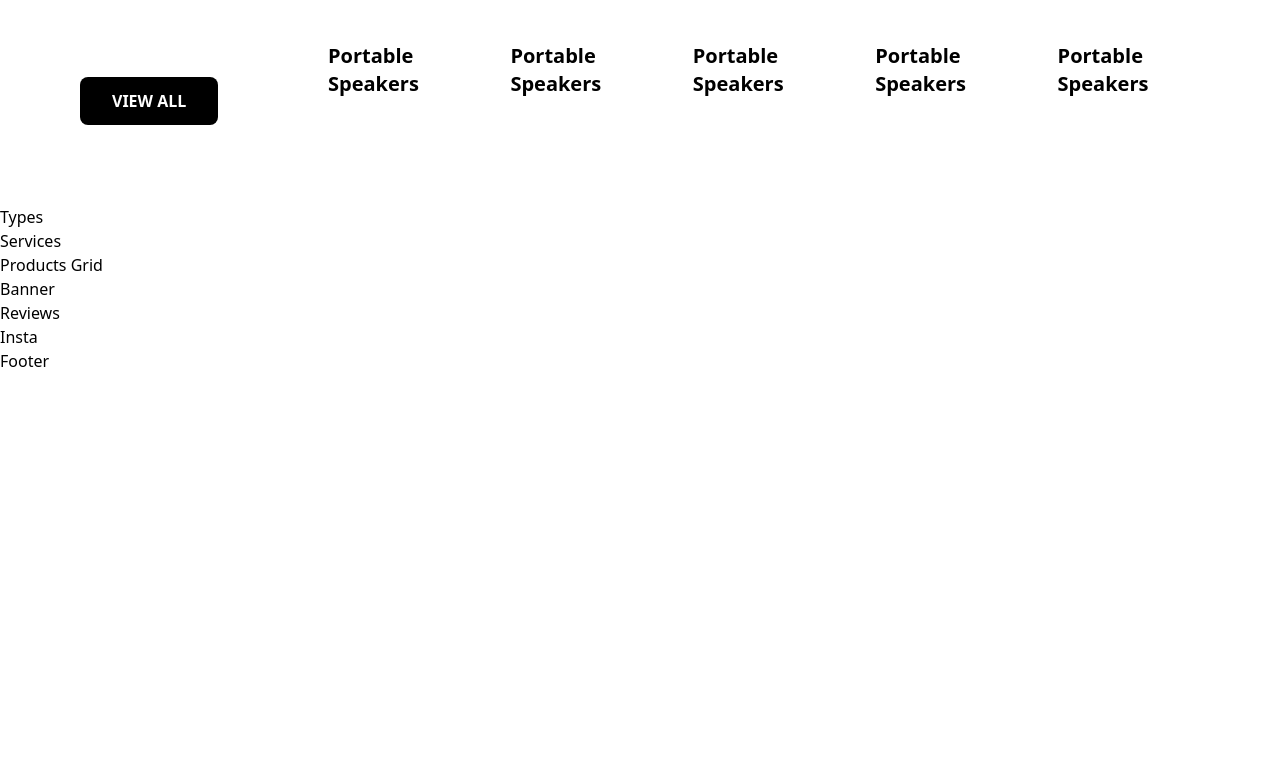
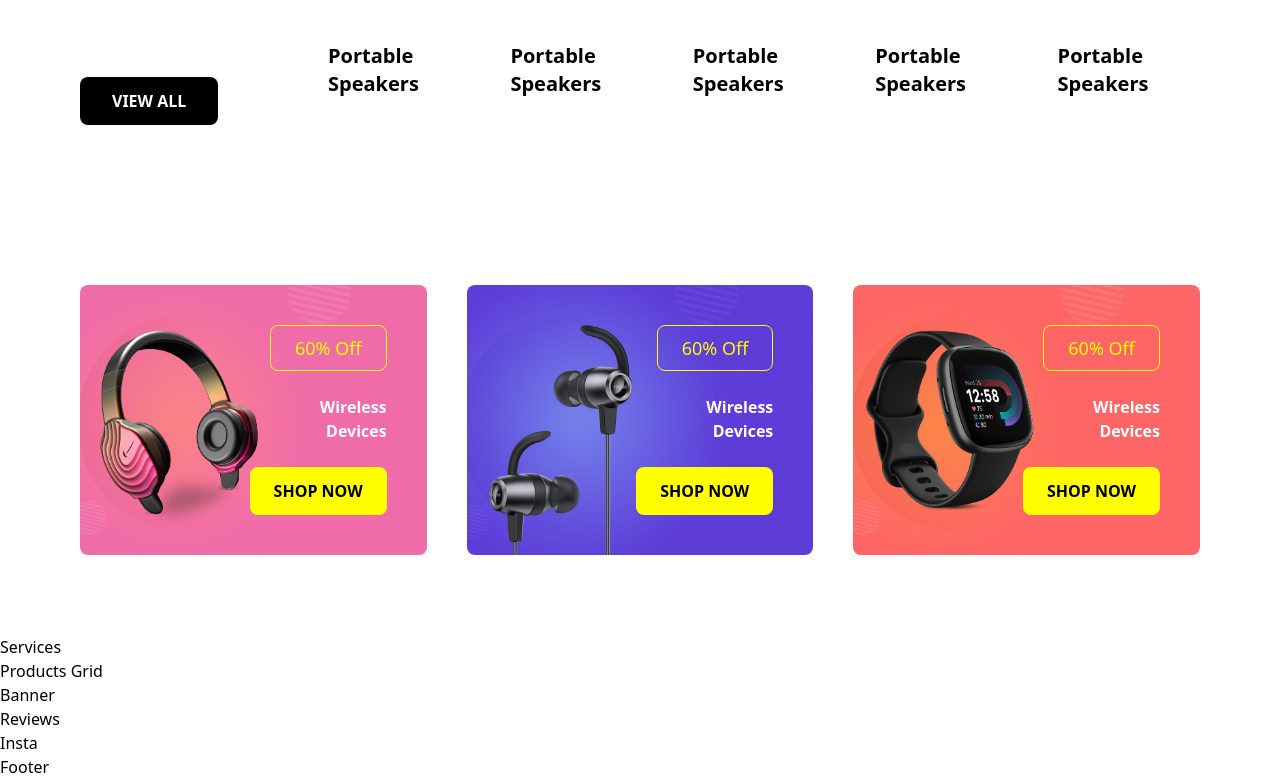
Before and after one commit to GrandDadDan/React-Ecommerce-Store, a React (Vite) app: page / in a window 1280 px wide. Shown: the part 1005-1784 px from the top of the page. Before the commit the page ends 1378 px from the top, so only its background shows below. Built offline with nearby package versions, Linux system fonts and the light colour scheme.

Commit message:
added the banner section. starting on the services section

```diff
--- a/src/sections/Types.jsx
+++ b/src/sections/Types.jsx
@@ -1,9 +1,61 @@
-import React from 'react'
+import React, {useEffect} from 'react'
+import banner1 from '../assets/banner1.jpg'
+import banner2 from '../assets/banner2.jpg'
+import banner3 from '../assets/banner3.jpg'
+import Aos from 'aos';
+import "aos/dist/aos.css"
+
 
 const Types = () => {
+
+   useEffect(() =>{
+      Aos.init({
+        offset:100,
+        duration: 500,
+        easing: 'ease-in-out',
+      });
+
+      Aos.refresh();
+    }, [])
+
   return (
-    <div>
-      Types
+
+    <div className='w-full lg:px-20 px-5 py-[80px] grid lg:grid-cols-3 grid-cols-1
+    justify-center items-start gap-10'>
+      <div data-aos="zoom-in" data-aos-delay= "100" className='flex flex-col justify-center
+      items-end gap-6 bg-cover bg-center p-10 rounded-lg' style={{
+        backgroundImage: `url(${banner1})`
+        }}>
+        <h1 className='border rounded-lg px-6 py-2 text-lg' style={{
+          borderColor: "yellow",
+          color: "yellow"
+        }}>60% Off</h1>
+        <h1 className='text-4x1 text-end text-white font-semibold'>Wireless <br />Devices</h1>
+        <button className='px-6 py-3 rounded-lg text-black font-semibold' style={{background: "yellow"}}>SHOP NOW</button>
+      </div>
+      <div data-aos="zoom-in" data-aos-delay= "100" className='flex flex-col justify-center
+      items-end gap-6 bg-cover bg-center p-10 rounded-lg' style={{
+        backgroundImage: `url(${banner2})`
+        }}>
+        <h1 className='border rounded-lg px-6 py-2 text-lg' style={{
+          borderColor: "yellow",
+          color: "yellow"
+        }}>60% Off</h1>
+        <h1 className='text-4x1 text-end text-white font-semibold'>Wireless <br />Devices</h1>
+        <button className='px-6 py-3 rounded-lg text-black font-semibold' style={{background: "yellow"}}>SHOP NOW</button>
+      </div>
+      <div data-aos="zoom-in" data-aos-delay= "100" className='flex flex-col justify-center
+      items-end gap-6 bg-cover bg-center p-10 rounded-lg' style={{
+        backgroundImage: `url(${banner3})`
+        }}>
+        <h1 className='border rounded-lg px-6 py-2 text-lg' style={{
+          borderColor: "yellow",
+          color: "yellow"
+        }}>60% Off</h1>
+        <h1 className='text-4x1 text-end text-white font-semibold'>Wireless <br />Devices</h1>
+        <button className='px-6 py-3 rounded-lg text-black font-semibold' style={{background: "yellow"}}>SHOP NOW</button>
+      </div>
+
     </div>
   )
 }
```
